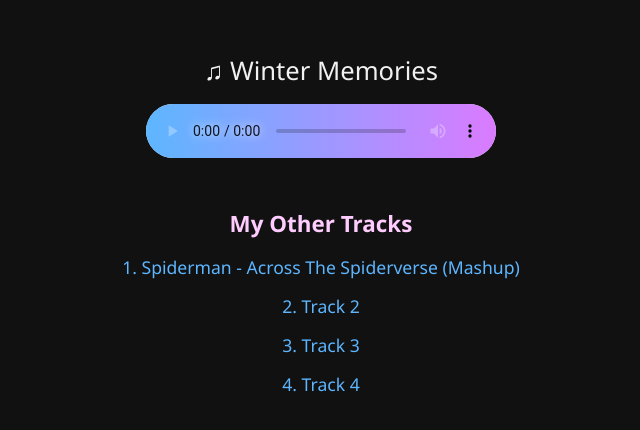
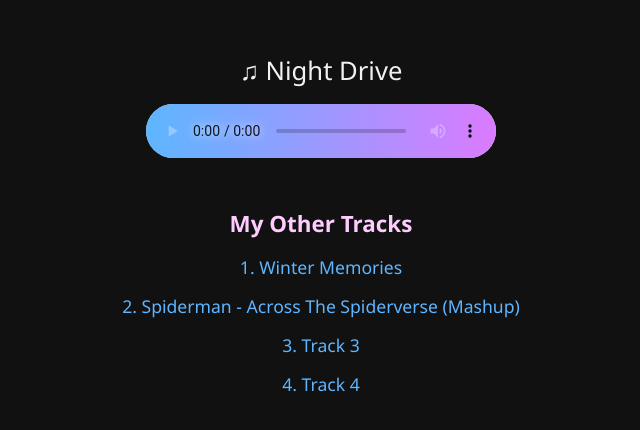
Before and after one commit to ayush-music/music-player, a plain HTML site: page index.html in a window 1280 px wide. Shown: the part 168-598 px from the top of the page, without its empty margins (319-959 px from the left). Drawn offline with Linux system fonts and the light colour scheme.

Commit message:
Update index.html

```diff
--- a/index.html
+++ b/index.html
@@ -84,16 +84,16 @@
   </style>
 </head>
 <body>
-  <div class="audio-title" id="track-title">♫ Winter Memories</div>
+  <div class="audio-title" id="track-title">♫ Night Drive</div>
   <audio id="audio-player" controls preload="auto">
-    <source src="Winter Memories.mp3" type="audio/wav"/>
+    <source src="Night Drive.mp3" type="audio/wav"/>
     Your browser does not support the audio element.
   </audio>
 
   <div class="track-list">
     <h2>My Other Tracks</h2>
-    <a onclick="playTrack('Spiderman - Across The Spiderverse (Mashup).mp3', '♫ Spiderman - Across The Spiderverse (Mashup)')">1. Spiderman - Across The Spiderverse (Mashup)</a>
-    <a onclick="playTrack('Track 2.mp3', '♫ Track 2')">2. Track 2</a>
+    <a onclick="playTrack('Winter Memories.mp3', '♫ Winter Memories')">1. Winter Memories</a>
+    <a onclick="playTrack('Spiderman - Across The Spiderverse (Mashup).mp3', '♫ Spiderman - Across The Spiderverse (Mashup)')">2. Spiderman - Across The Spiderverse (Mashup)</a>
     <a onclick="playTrack('Track 3.mp3', '♫ Track 3')">3. Track 3</a>
     <a onclick="playTrack('Track 4.mp3', '♫ Track 4')">4. Track 4</a>
   </div>
```
